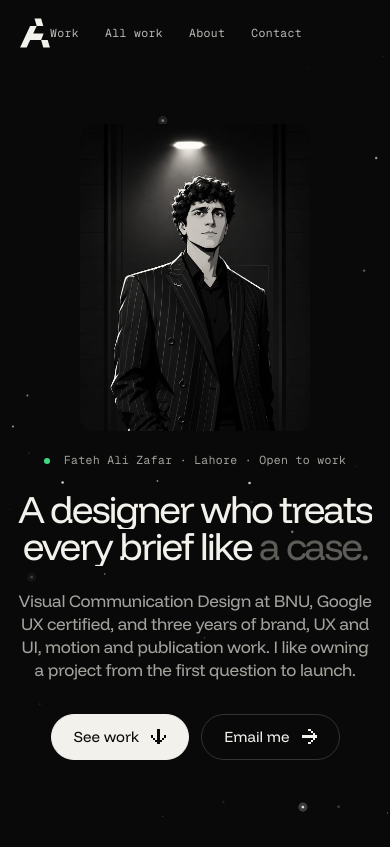
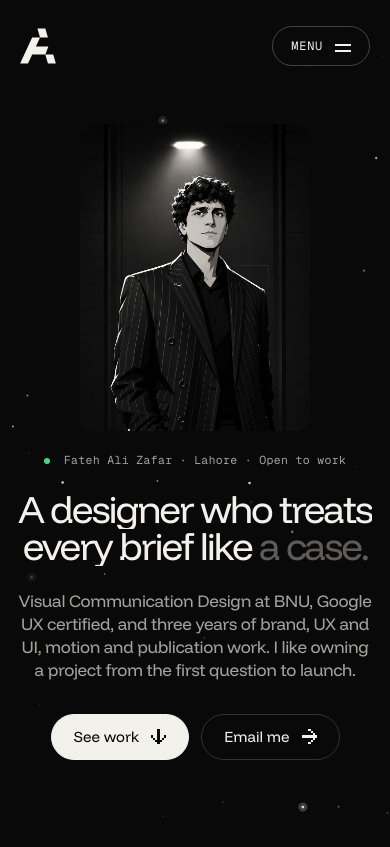
Before and after one commit to fatehalizafar888-crypto/fatehalizafar, a plain HTML site: page v2/11.html in a window 390 px wide. Shown: the top 847 px of the page. Drawn offline with Linux system fonts and the light colour scheme.

Commit message:
v2/11: Menu button with full screen menu, more space around logo, fix nav id clash
Co-Authored-By: Claude Opus 5.5 <noreply@anthropic.com>
Claude-Session: https://claude.ai/code/session_01Mz8YoG7HXNEAA9PfYGfeWA

```diff
--- a/v2/11.html
+++ b/v2/11.html
@@ -19,7 +19,7 @@ a{color:inherit;text-decoration:none}img{display:block;max-width:100%}
 .px{display:inline-block;vertical-align:middle;transition:transform .4s var(--out)}
 a:hover .px{transform:translateX(5px)}
 
-.bar{position:fixed;top:0;left:0;right:0;z-index:50;display:flex;justify-content:space-between;align-items:center;padding:18px var(--pad);transition:transform .6s var(--out),background .4s}
+.bar{position:fixed;top:0;left:0;right:0;z-index:50;display:flex;justify-content:space-between;align-items:center;padding:clamp(26px,3vw,40px) var(--pad) 22px;transition:transform .6s,padding .4s var(--out),background .4s}
 .bar.hide{transform:translateY(-110%)}.bar.solid{background:rgba(9,9,9,.8);backdrop-filter:blur(14px);-webkit-backdrop-filter:blur(14px)}
 .bar .brand{display:flex}.bar .r a{opacity:.75;transition:opacity .3s}.bar .r a:hover{opacity:1}
 .bar .r{justify-self:end;display:flex;gap:26px;white-space:nowrap}
@@ -92,6 +92,21 @@ h1 .dim{color:var(--dim)}
 .ctl .allb{width:auto!important;padding:0 20px;border-radius:999px!important;gap:10px;display:inline-flex!important;align-items:center;margin-right:14px;font-size:12px}
 .ctl button{width:48px;height:48px;border-radius:50%;border:1px solid #333;background:transparent;color:var(--ink);cursor:pointer;display:grid;place-items:center;transition:border-color .3s,background .3s,color .3s}
 .ctl button:hover{background:var(--ink);color:var(--bg);border-color:var(--ink)}
+.bar.solid{padding-top:18px;padding-bottom:18px}
+.mb{margin-left:auto;display:flex;align-items:center;gap:12px;background:none;border:1px solid rgba(242,241,236,.25);border-radius:999px;padding:11px 18px;color:inherit;font:12px GMono;letter-spacing:.06em;text-transform:uppercase;cursor:pointer;transition:background .3s,color .3s,border-color .3s;position:relative;z-index:2}
+.mb:hover{background:#f2f1ec;color:#0d0d0d}
+.mb i{display:block;width:16px;height:1.5px;background:currentColor;transition:transform .45s var(--out)}
+.mb i+i{margin-left:-28px;transform:translateY(5px)}.mb i:first-of-type{transform:translateY(-1px)}
+.mb[aria-expanded=true] i:first-of-type{transform:rotate(45deg)}.mb[aria-expanded=true] i+i{transform:rotate(-45deg)}
+.mn{position:fixed;inset:0;z-index:45;background:#0b0b0b;display:flex;flex-direction:column;justify-content:flex-end;padding:120px var(--pad) 40px;clip-path:inset(0 0 100% 0);transition:clip-path .8s var(--out)}
+.mn.open{clip-path:inset(0)}
+.mn nav a{display:block;font-size:clamp(48px,8vw,132px);letter-spacing:-.06em;line-height:.95;overflow:hidden;color:#f2f1ec}
+.mn nav a span{display:inline-block;transform:translateY(105%);transition:transform .8s var(--out)}
+.mn.open nav a span{transform:none}
+.mn nav a:nth-child(2) span{transition-delay:.05s}.mn nav a:nth-child(3) span{transition-delay:.1s}.mn nav a:nth-child(4) span{transition-delay:.15s}
+.mn nav a:hover{color:#7a7974}
+.mn .ft{display:flex;justify-content:space-between;flex-wrap:wrap;gap:16px;margin-top:6vh;border-top:1px solid #262626;padding-top:20px;color:#8a8984}
+.mn .ft a:hover{color:#f2f1ec}.mn .ft div{display:flex;gap:22px}
 /* all work overlay */
 .aw{position:fixed;inset:0;z-index:80;background:#f2f1ec;color:#0d0d0d;display:flex;flex-direction:column;clip-path:inset(0 0 100% 0);transition:clip-path .9s var(--out);overflow:hidden}
 .aw.open{clip-path:inset(0 0 0 0)}
@@ -141,9 +156,9 @@ h1 .dim{color:var(--dim)}
 </style>
 </head>
 <body>
-<header class="bar mono" id="bar">
-  <a class="brand" href="#top" aria-label="Fateh Ali Zafar, home"><svg viewBox="147 251 249.5 245" width="30" height="30" fill="currentColor"><path d="M 343.3 377.2 L 323.1 431.9 L 231.5 431.9 L 202.5 494.5 L 147.8 494.5 L 231.2 314.6 L 286 314.6 L 256.9 377.2 Z"/><path d="M 340.7 314.6 L 286 314.6 L 267.7 252 L 322.5 252 Z"/><path d="M 395.5 494.5 L 340.7 494.5 L 322.5 431.9 L 377.2 431.9 Z"/></svg></a>
-  <div class="r"><a href="#work">Work</a><a href="#" data-all>All work</a><a href="#about">About</a><a href="#contact">Contact</a></div>
+<header class="bar mono" id="nav">
+  <a class="brand" href="#top" aria-label="Fateh Ali Zafar, home"><svg viewBox="147 251 249.5 245" width="36" height="36" fill="currentColor"><path d="M 343.3 377.2 L 323.1 431.9 L 231.5 431.9 L 202.5 494.5 L 147.8 494.5 L 231.2 314.6 L 286 314.6 L 256.9 377.2 Z"/><path d="M 340.7 314.6 L 286 314.6 L 267.7 252 L 322.5 252 Z"/><path d="M 395.5 494.5 L 340.7 494.5 L 322.5 431.9 L 377.2 431.9 Z"/></svg></a>
+  <button class="mb mono" id="mb" aria-expanded="false"><span class="mb-l">Menu</span><i></i><i></i></button>
 </header>
 
 <section class="hero" id="top">
@@ -194,6 +209,11 @@ h1 .dim{color:var(--dim)}
 </section>
 
 
+
+<div class="mn mono-none" id="mn" aria-hidden="true">
+  <nav><a href="#work" data-mc><span>Work</span></a><a href="#" data-all data-mc><span>All work</span></a><a href="#about" data-mc><span>About</span></a><a href="#contact" data-mc><span>Contact</span></a></nav>
+  <div class="ft mono"><span>fatehalizafar888@gmail.com</span><div><a href="https://www.behance.net/fatehalizafar" target="_blank" rel="noopener">Behance</a><a href="https://www.instagram.com/the_art_wave__" target="_blank" rel="noopener">Instagram</a><a href="https://www.linkedin.com/in/fatehali-zafar-786424265" target="_blank" rel="noopener">LinkedIn</a></div></div>
+</div>
 <div class="aw" id="aw" aria-hidden="true">
   <div class="aw-top"><p class="mono dim">All work · <span id="awn">12</span></p><button class="aw-x mono" id="awx">Close ✕</button></div>
   <div class="aw-head"><h2>What do you want to see?</h2><div class="chips" id="chips"></div></div>
@@ -245,6 +265,12 @@ function go(n){idx=Math.max(0,Math.min(cards.length-1,n));const off=cards[idx].o
 document.getElementById('next').onclick=()=>go(idx+1);document.getElementById('prev').onclick=()=>go(idx-1);
 let sx=null;track.parentElement.addEventListener('pointerdown',e=>{sx=e.clientX});addEventListener('pointerup',e=>{if(sx===null)return;const d=e.clientX-sx;if(Math.abs(d)>50)go(idx+(d<0?1:-1));sx=null});
 addEventListener('keydown',e=>{if(e.key==='ArrowRight')go(idx+1);if(e.key==='ArrowLeft')go(idx-1)});go(0);
+/* ---- menu ---- */
+const mb=document.getElementById('mb'),mn=document.getElementById('mn');
+function openMN(o){mn.classList.toggle('open',o);mb.setAttribute('aria-expanded',o);mb.querySelector('.mb-l').textContent=o?'Close':'Menu';mn.setAttribute('aria-hidden',!o);document.documentElement.style.overflow=o?'hidden':''}
+mb.onclick=()=>openMN(!mn.classList.contains('open'));
+mn.querySelectorAll('[data-mc]').forEach(a=>a.addEventListener('click',()=>openMN(false)));
+addEventListener('keydown',e=>{if(e.key==='Escape'&&mn.classList.contains('open'))openMN(false)});
 /* ---- all work ---- */
 const IG2='../images/immersive-gaming/',DR2='../images/drip/';
 const WORKS=[
@@ -269,7 +295,7 @@ function renderW(){const L=cat==='All'?WORKS:WORKS.filter(w=>w.c.includes(cat));
 renderW();
 chips.addEventListener('click',e=>{const b=e.target.closest('.chip');if(!b)return;cat=b.dataset.c;chips.querySelectorAll('.chip').forEach(x=>x.classList.toggle('on',x===b));renderW()});
 function openAW(o){aw.classList.toggle('open',o);aw.setAttribute('aria-hidden',!o);document.documentElement.style.overflow=o?'hidden':''}
-document.querySelectorAll('[data-all]').forEach(b=>b.addEventListener('click',e=>{e.preventDefault();openAW(true)}));
+document.querySelectorAll('[data-all]').forEach(b=>b.addEventListener('click',e=>{e.preventDefault();setTimeout(()=>openAW(true),mn.classList.contains('open')?0:0)}));
 document.getElementById('awx').onclick=()=>openAW(false);
 addEventListener('keydown',e=>{if(e.key==='Escape')openAW(false)});
 const mxW=()=>Math.max(0,awt.scrollWidth-innerWidth);
@@ -280,13 +306,13 @@ addEventListener('pointermove',e=>{if(dX===null)return;if(Math.abs(e.clientX-dX)
 addEventListener('pointerup',()=>dX=null);
 vpW.addEventListener('click',e=>{if(moved){e.preventDefault();moved=false}},true);
 /* ---- nav + scroll velocity motion ---- */
-const barEl=document.getElementById('bar');let lastY=0,vel=0,prevY=scrollY;
+const barEl=document.getElementById("nav");let lastY=0,vel=0,prevY=scrollY;
 const SKW=[...document.querySelectorAll('.cw .card,.blk,.dis>div,.row')],HD=[...document.querySelectorAll('.sh h2,.ct h2')];
 (function loop(){
  ax+=(axT-ax)*.1;awt.style.transform=`translate3d(${-ax}px,0,0)`;
  if(aw.classList.contains('open'))[...awt.children].forEach(c=>{const r=c.getBoundingClientRect(),m=(r.left+r.width/2)/innerWidth-.5;c.style.transform=`translateY(${m*m*90}px) rotate(${m*7}deg)`});
  const y=scrollY,d=y-prevY;prevY=y;vel+=(d-vel)*.12;
- if(Math.abs(y-lastY)>6){barEl.classList.toggle('hide',y>lastY&&y>120);lastY=y}
+ if(Math.abs(y-lastY)>6){barEl.classList.toggle('hide',y>lastY&&y>120&&!mn.classList.contains('open'));lastY=y}
  barEl.classList.toggle('solid',y>40);
  const sk=Math.max(-7,Math.min(7,vel*.18));
  SKW.forEach(el=>{el.style.transform=`skewY(${(sk*.35).toFixed(2)}deg)`});
```
